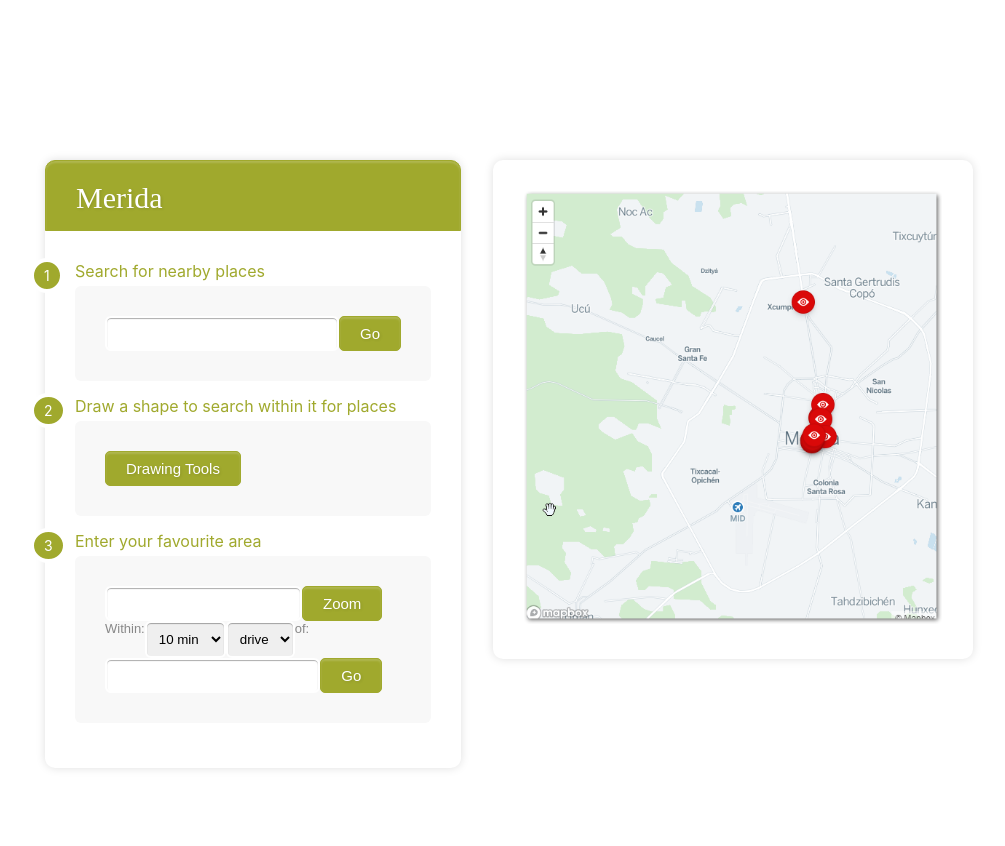
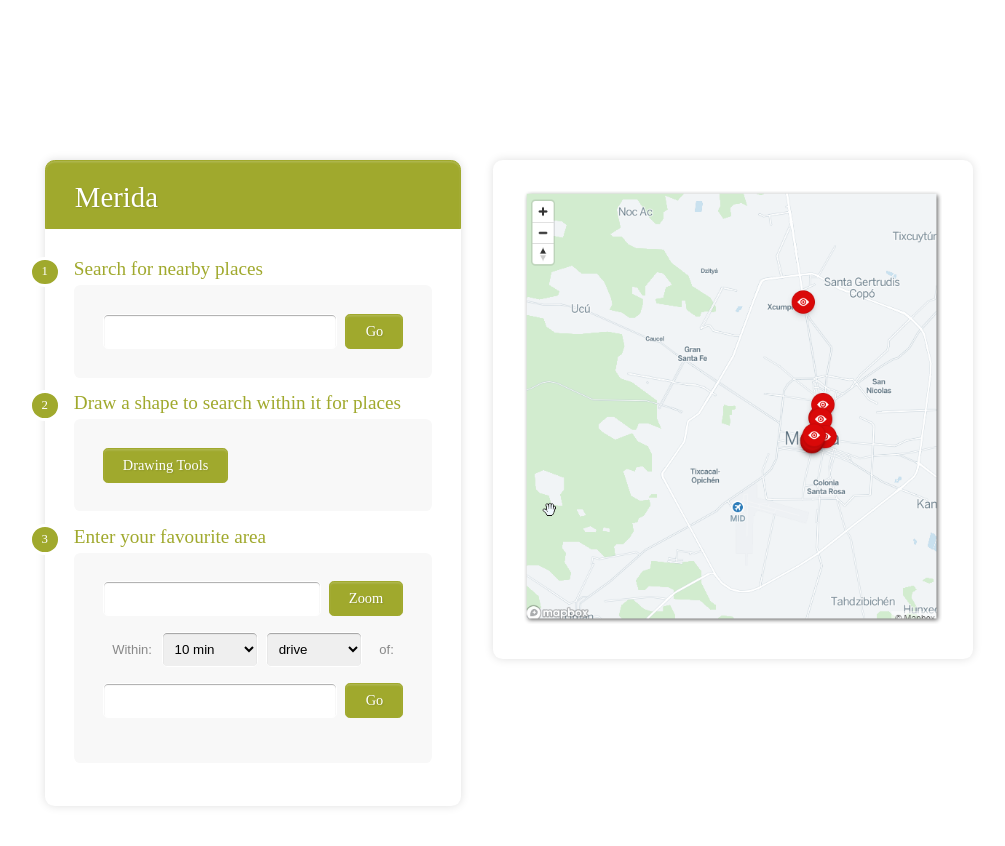
Before and after one commit to yidah/react-my-world, a React (Create React App) app: page / in a window 1280 px wide. Shown: the top 846 px of the page, without its empty margins (147-1152 px from the left). Built offline with nearby package versions, Linux system fonts and the light colour scheme.

Commit message:
Got Filters with Map css desktop ready for API testiing

```diff
--- a/src/Containers/Filters/Filters.js
+++ b/src/Containers/Filters/Filters.js
@@ -5,13 +5,13 @@ class Filters extends Component {
   render() {
     return (
       <div className={classes.Filters}>
-        <div className={classes.formstyle10}>
-          <h1>Merida</h1>
+        <div className={classes.FiltersForm}>
+          <h1 className={classes.FiltersExploredPlace}>Merida</h1>
           <form>
-            <div className={classes.section}>
+            <div className={classes.FiltersSectionTitle}>
               <span>1</span>Search for nearby places
             </div>
-            <div className={classes.innerwrap}>
+            <div className={classes.FiltersSectionContent}>
               <input type="text" name="field1" />
               <input
                 type="submit"
@@ -20,20 +20,21 @@ class Filters extends Component {
                 value="Go"
               />
             </div>
-            <div className={classes.section}>
+            <div className={classes.FiltersSectionTitle}>
               <span>2</span>Draw a shape to search within it for places
             </div>
-            <div className={classes.innerwrap}>
+            <div className={classes.FiltersSectionContent}>
               <input type="submit" name="DrawingTools" value="Drawing Tools" />
             </div>
 
-            <div className={classes.section}>
+            <div className={classes.FiltersSectionTitle}>
               <span>3</span>Enter your favourite area
             </div>
 
-            <div className={classes.innerwrap}>
-              <div className={classes.favoriteArea}>
-                <div className={classes.subgroup}>
+            <div className={classes.FiltersSectionContent}>
+              <div className={classes.FiltersSectionContentMultiGroup}>
+
+                <div className={classes.FiltersSectionContentMultiGroupSubGroup}>
                   <input type="text" name="field1" />
                   <input
                     type="submit"
@@ -43,8 +44,8 @@ class Filters extends Component {
                   />
                 </div>
 
-                <div className={classes.distance}>
-                  <div className={classes.subgroup}>
+                <div className={classes.FiltersSectionContentMultiGroup}>
+                  <div className={classes.FiltersSectionContentMultiGroupSubGroup}>
                     <label for="distance">Within:</label>
                     <select name="distance" id="distance">
                       <option value="10">10 min</option>
@@ -52,9 +53,6 @@ class Filters extends Component {
                       <option value="30">30 min</option>
                       <option value="1">1 hour</option>
                     </select>
-                  </div>
-
-                  <div className={classes.subgroup}>
                     <select name="transit" id="transit">
                       <option value="drive">drive</option>
                       <option value="walk">walk</option>
@@ -66,7 +64,7 @@ class Filters extends Component {
 
                 </div>
 
-                <div className={classes.subgroup}>
+                <div className={classes.FiltersSectionContentMultiGroupSubGroup}>
                   <input type="text" name="field1" />
                   <input
                     type="submit"
--- a/src/Containers/Filters/Filters.module.css
+++ b/src/Containers/Filters/Filters.module.css
@@ -1,149 +1,125 @@
-   .Filters{
+.Filters {
   width: 50%;
   height: 100%;
   padding: 0 2rem;
 }
 
-   .formstyle10{
-    /* width:500px; */
-    padding:30px;
-    /* margin:20px auto; */
-    background: #FFF;
-    border-radius: 10px;
-    -webkit-border-radius:10px;
-    -moz-border-radius: 10px;
-    box-shadow: 0px 0px 10px rgba(0, 0, 0, 0.13);
-    -moz-box-shadow: 0px 0px 10px rgba(0, 0, 0, 0.13);
-    -webkit-box-shadow: 0px 0px 10px rgba(0, 0, 0, 0.13);
+.FiltersForm {
+  padding: 1.8rem;
+  background: #fff;
+  border-radius: 0.6rem;
+  -webkit-border-radius: 0.6rem;
+  -moz-border-radius: 0.6rem;
+  box-shadow: 0rem 0rem 0.6rem rgba(0, 0, 0, 0.13);
+  -moz-box-shadow: 0rem 0rem 0.6rem rgba(0, 0, 0, 0.13);
+  -webkit-box-shadow: 0rem 0rem 0.6rem rgba(0, 0, 0, 0.13);
 }
-  .formstyle10 .innerwrap{
-    padding: 30px;
-    background: #F8F8F8;
-    border-radius: 6px;
-    margin-bottom: 15px;
+.FiltersForm .FiltersSectionContent {
+  padding: 1.8rem;
+  background: #f8f8f8;
+  border-radius: 0.4rem;
+  margin-bottom: 0.9rem;
   display: flex;
 }
-  .formstyle10 h1{
-    background: #A0A92D;
-    padding: 20px 30px 15px 30px;
-    margin: -30px -30px 30px -30px;
-    border-radius: 10px 10px 0 0;
-    -webkit-border-radius: 10px 10px 0 0;
-    -moz-border-radius: 10px 10px 0 0;
+.FiltersForm .FiltersExploredPlace {
+  background: #a0a92d;
+  padding: 1.25rem 1.8rem 0.9rem 1.8rem;
+  margin: -1.8rem -1.8rem 1.8rem -1.8rem;
+  border-radius: 0.6rem 0.6rem 0 0;
+  -webkit-border-radius: 0.6rem 0.6rem 0 0;
+  -moz-border-radius: 0.6rem 0.6rem 0 0;
   color: #fff;
-    text-shadow: 1px 1px 3px rgba(0, 0, 0, 0.12);
-    font: normal 30px 'Bitter', serif;
-    -moz-box-shadow: inset 0px 2px 2px 0px rgba(255, 255, 255, 0.17);
-    -webkit-box-shadow: inset 0px 2px 2px 0px rgba(255, 255, 255, 0.17);
-    box-shadow: inset 0px 2px 2px 0px rgba(255, 255, 255, 0.17);
-    border: 1px solid #A0A92D;
+  text-shadow: 0.06rem 0.06rem 0.1rem rgba(0, 0, 0, 0.12);
+  font: normal 1.8rem 'Bitter', serif;
+  -moz-box-shadow: inset 0 0.1rem 0.1rem 0rem rgba(255, 255, 255, 0.17);
+  -webkit-box-shadow: inset 0rem 0.1rem 0.1rem 0rem rgba(255, 255, 255, 0.17);
+  box-shadow: inset 0rem 0.1rem 0.1rem 0rem rgba(255, 255, 255, 0.17);
+  border: 0.06rem solid #a0a92d;
 }
-  .formstyle10 h1 > span{
-    margin-top: 2px;
-    font: 13px Arial, Helvetica, sans-serif;
-  }
-  .formstyle10 label{
+
+.FiltersForm label {
   font: 13px Arial, Helvetica, sans-serif;
   color: #888;
-    margin-bottom: 15px;
+  padding: 0.6rem;
 }
-  .formstyle10 input[type="text"],
-  .formstyle10 input[type="date"],
-  .formstyle10 input[type="datetime"],
-  .formstyle10 input[type="email"],
-  .formstyle10 input[type="number"],
-  .formstyle10 input[type="search"],
-  .formstyle10 input[type="time"],
-  .formstyle10 input[type="url"],
-  .formstyle10 input[type="password"],
-  .formstyle10 textarea,
-  .formstyle10 select {
+
+.FiltersForm input[type='text'],
+.FiltersForm input[type='date'],
+.FiltersForm input[type='datetime'],
+.FiltersForm input[type='email'],
+.FiltersForm input[type='number'],
+.FiltersForm input[type='search'],
+.FiltersForm input[type='time'],
+.FiltersForm input[type='url'],
+.FiltersForm input[type='password'],
+.FiltersForm textarea,
+.FiltersForm select {
   box-sizing: border-box;
   -webkit-box-sizing: border-box;
   -moz-box-sizing: border-box;
   width: 100%;
-    padding: 8px;
-    border-radius: 6px;
-    -webkit-border-radius:6px;
-    -moz-border-radius:6px;
-    border: 2px solid #fff;
-    box-shadow: inset 0px 1px 1px rgba(0, 0, 0, 0.33);
-    -moz-box-shadow: inset 0px 1px 1px rgba(0, 0, 0, 0.33);
-    -webkit-box-shadow: inset 0px 1px 1px rgba(0, 0, 0, 0.33);
+  padding: 0.5rem;
+  margin-right: 0.5rem;
+  border-radius: 0.3rem;
+  -webkit-border-radius: 0.3rem;
+  -moz-border-radius: 0.3rem;
+  border: 0.1rem solid #fff;
+  box-shadow: inset 0rem 0.06rem 0.06rem rgba(0, 0, 0, 0.33);
+  -moz-box-shadow: inset 0rem 0.06rem 0.06rem rgba(0, 0, 0, 0.33);
+  -webkit-box-shadow: inset 0rem 0.06rem 0.06rem rgba(0, 0, 0, 0.33);
 }
 
-  .formstyle10 .section{
-    /* font: normal 20px 'Bitter', serif; */
-    color: #A0A92D;
-    margin-bottom: 5px;
+.FiltersForm .FiltersSectionTitle {
+  font: normal 1.2rem 'Bitter', serif;
+  color: #a0a92d;
+  margin-bottom: 0.3rem;
 }
-  .formstyle10 .section span {
-    background: #A0A92D;
-    padding: 5px 10px 5px 10px;
+.FiltersForm .FiltersSectionTitle span {
+  background: #a0a92d;
+  padding: 0.3rem 0.6rem 0.3rem 0.6rem;
   position: absolute;
   border-radius: 50%;
   -webkit-border-radius: 50%;
   -moz-border-radius: 50%;
-    border: 4px solid #fff;
-    font-size: 14px;
-    margin-left: -45px;
+  border: 0.2rem solid #fff;
+  font-size: 0.8rem;
+  margin-left: -2.8rem;
   color: #fff;
-    margin-top: -3px;
+  margin-top: -0.1rem;
 }
 
+.FiltersSectionContentMultiGroup {
+  display: flex;
+  flex-direction: column;
+  width: 100%;
 
-/* yidah */
-
-  .subgroup{
-    display: flex;
 }
 
-
-  .favoriteArea {
+.FiltersSectionContentMultiGroupSubGroup {
   display: flex;
-    flex-direction: column;
+  padding-bottom: 1rem;
 }
 
-  .distance {
-    display: flex;
-    align-items: center;
+.FiltersForm input[type='button'],
+.FiltersForm input[type='submit'] {
+  background: #a0a92d;
+  padding: 0.5rem 1.2rem 0.5rem 1.2rem;
+  border-radius: 0.3rem;
+  -webkit-border-radius: 0.3rem;
+  -moz-border-radius: 0.3rem;
+  color: #fff;
+  text-shadow: 0.06rem 0.06rem 0.1rem rgba(0, 0, 0, 0.12);
+  font: normal 1.8rem 'Bitter', serif;
+  -moz-box-shadow: inset 0rem 0.1rem 0.1rem 0rem rgba(255, 255, 255, 0.17);
+  -webkit-box-shadow: inset 0rem 0.1rem 0.1rem 0rem rgba(255, 255, 255, 0.17);
+  box-shadow: inset 0rem 0.1rem 0.1rem 0rem rgba(255, 255, 255, 0.17);
+  border: 0.06rem solid #a0a92d;
+  font-size: 0.9rem;
 }
-
-
-  .formstyle10 select{
-    /* background: #A0A92D; */
+.FiltersForm input[type='button']:hover,
+.FiltersForm input[type='submit']:hover {
+  background: #888e3e;
+  -moz-box-shadow: inset 0rem 0.1rem 0.1rem 0rem rgba(255, 255, 255, 0.28);
+  -webkit-box-shadow: inset 0rem 0.1rem 0.1rem 0rem rgba(255, 255, 255, 0.28);
+  box-shadow: inset 0rem 0.1rem 0.1rem 0rem rgba(255, 255, 255, 0.28);
 }
-
-/* end yidah */
-
-  .formstyle10 input[type="button"],
-  .formstyle10 input[type="submit"]{
-    background: #A0A92D;
-    padding: 8px 20px 8px 20px;
-    border-radius: 5px;
-    -webkit-border-radius: 5px;
-    -moz-border-radius: 5px;
-    color: #fff;
-    text-shadow: 1px 1px 3px rgba(0, 0, 0, 0.12);
-    /* font: normal 30px 'Bitter', serif; */
-    -moz-box-shadow: inset 0px 2px 2px 0px rgba(255, 255, 255, 0.17);
-    -webkit-box-shadow: inset 0px 2px 2px 0px rgba(255, 255, 255, 0.17);
-    box-shadow: inset 0px 2px 2px 0px rgba(255, 255, 255, 0.17);
-    border: 1px solid #A0A92D;
-    font-size: 15px;
-  }
-  .formstyle10 input[type="button"]:hover,
-  .formstyle10 input[type="submit"]:hover{
-    background: #A0A92D;
-    -moz-box-shadow: inset 0px 2px 2px 0px rgba(255, 255, 255, 0.28);
-    -webkit-box-shadow: inset 0px 2px 2px 0px rgba(255, 255, 255, 0.28);
-    box-shadow: inset 0px 2px 2px 0px rgba(255, 255, 255, 0.28);
-  }
-  .formstyle10 .privacypolicy{
-    float: right;
-    width: 250px;
-    font: 12px Arial, Helvetica, sans-serif;
-    color: #4D4D4D;
-    margin-top: 10px;
-    text-align: right;
-  }
--- a/src/Containers/Map/Map.module.css
+++ b/src/Containers/Map/Map.module.css
@@ -2,14 +2,14 @@
     width: 50%;
     height: 100%;
     padding:30px;
-    /* margin:20px auto; */
     background: #FFF;
-    border-radius: 10px;
-    -webkit-border-radius:10px;
-    -moz-border-radius: 10px;
-    box-shadow: 0px 0px 10px rgba(0, 0, 0, 0.13);
-    -moz-box-shadow: 0px 0px 10px rgba(0, 0, 0, 0.13);
-    -webkit-box-shadow: 0px 0px 10px rgba(0, 0, 0, 0.13);
+    border-radius: 0.6rem;
+    -webkit-border-radius:0.6rem;
+    -moz-border-radius: 0.6rem;
+    box-shadow: 0px 0px 0.6rem rgba(0, 0, 0, 0.13);
+    -moz-box-shadow: 0px 0px 0.6rem rgba(0, 0, 0, 0.13);
+    -webkit-box-shadow: 0px 0px 0.6rem rgba(0, 0, 0, 0.13);
+
 }
 
 .Map img{
```
Lines whose indentation alone changed are shown as unchanged.
